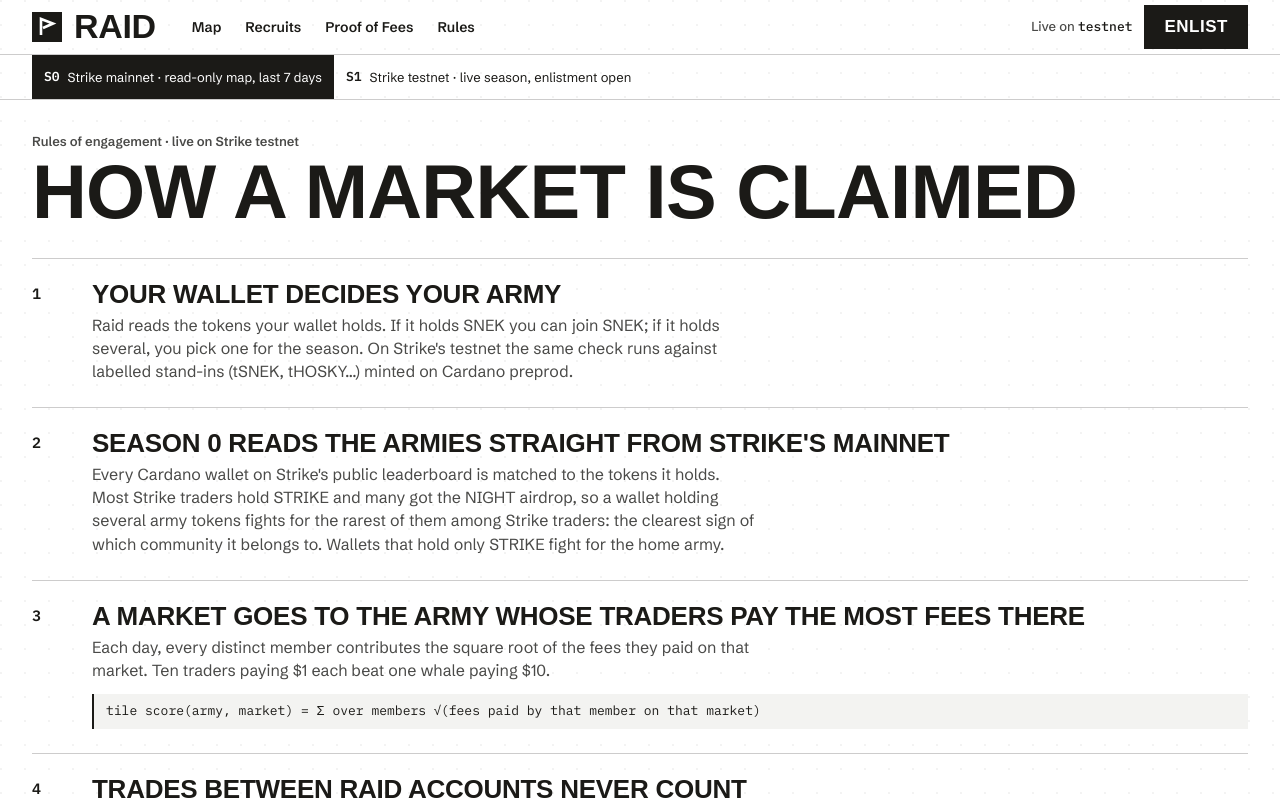
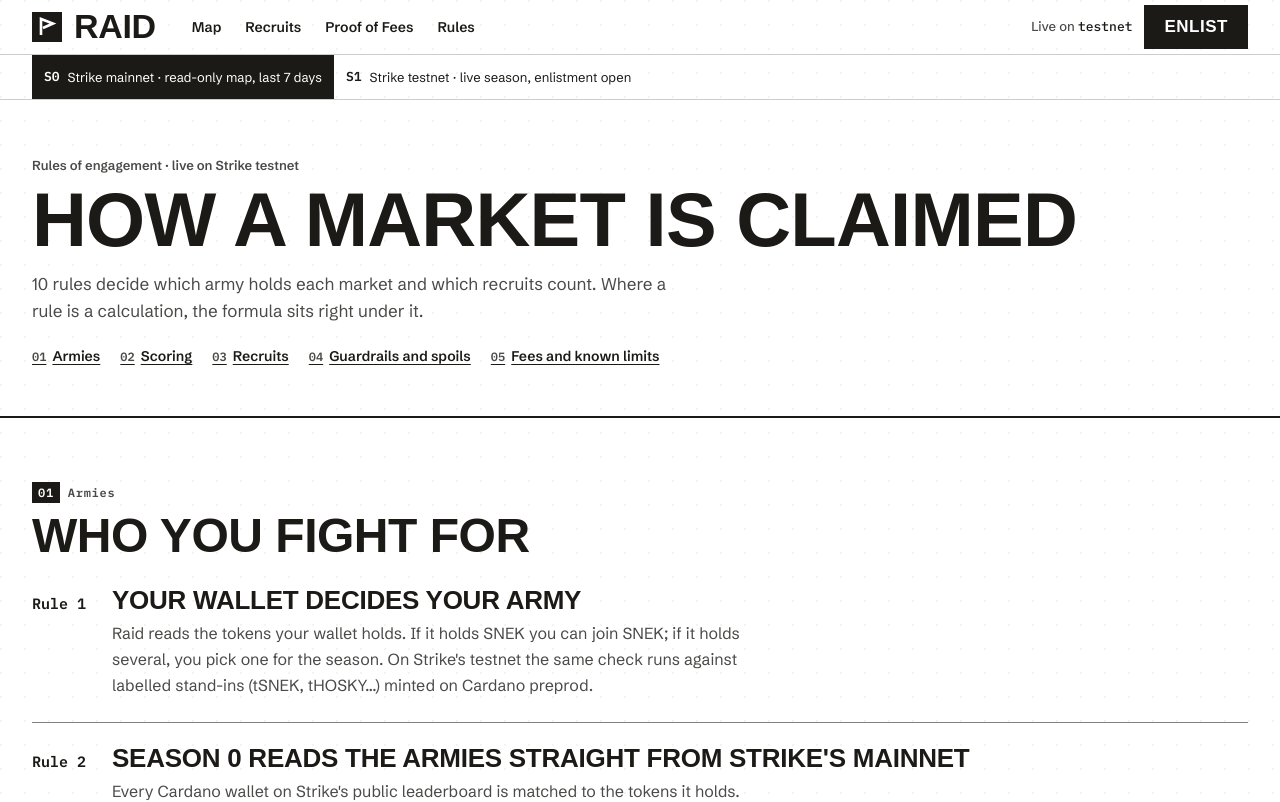
Before and after one commit to kinnuworks/raid, a Next.js app: page /rules in a window 1280 px wide. Shown: the top 802 px of the page. Built offline with nearby package versions, Linux system fonts and the light colour scheme; no server answers; a web font is replaced by a local one.

Commit message:
Shared page heads and numbered sections on rules, recruits, proof, join, trade and army pages

```diff
--- a/src/app/(site)/join/Enlist.tsx
+++ b/src/app/(site)/join/Enlist.tsx
@@ -190,7 +190,7 @@
           </div>
         )}
         {step !== "error" && step !== "done" && (
-          <div className="border border-[var(--rule-strong)] p-4 text-[14px] text-ink-2">
+          <div className="pop p-4 text-[14px] text-ink-2" style={{ "--pop-shadow": "var(--field)" } as React.CSSProperties}>
             <p className="label">What Raid checks</p>
             <ul className="mt-2 list-disc space-y-1 pl-4">
               <li>Strike links your account to this wallet.</li>
@@ -215,7 +215,7 @@
         {done ? "✓" : n}
       </span>
       <div>
-        <h2 className="display text-[26px]">{title}</h2>
+        <h3 className="display text-[26px]">{title}</h3>
         <div className="mt-2">{children}</div>
       </div>
     </li>
--- a/src/app/(site)/join/page.tsx
+++ b/src/app/(site)/join/page.tsx
@@ -5,6 +5,7 @@
 import { memberByInvite } from "@/lib/db";
 import { LIVE_NETWORK } from "@/lib/strike/config";
 import { Enlist } from "./Enlist";
+import { PageHead, Section } from "@/components/Section";
 
 async function JoinPageContent(props: PageProps<"/join">) {
   await connection();
@@ -13,15 +14,13 @@
   const recruiter = ref ? await memberByInvite(ref) : null;
   const army = recruiter ? ARMY_BY_SLUG[recruiter.army] : undefined;
   return (
-    <main className="mx-auto max-w-[1400px] px-4 pb-24 pt-8 md:px-8">
-      <p className="kicker">Enlist · Strike {LIVE_NETWORK}</p>
-      <h1 className="display mt-2 text-[clamp(40px,6vw,76px)]">{army ? `${army.ticker} wants you on the front` : "Join your army"}</h1>
-      <p className="mt-3 max-w-[60ch] text-[17px] text-ink-2">
-        Your wallet already says which communities you belong to. Pick one, sign once, and every trade you make on Strike through Raid counts for it.
-      </p>
-      <div className="mt-8">
+    <main className="pb-24">
+      <PageHead kicker={`Enlist · Strike ${LIVE_NETWORK}`} title={army ? `${army.ticker} wants you on the front` : "Join your army"}>
+        <p>Your wallet already says which communities you belong to. Pick one, sign once, and every trade you make on Strike through Raid counts for it.</p>
+      </PageHead>
+      <Section id="enlist" n={1} label="Three steps" title="Connect, pick, sign">
         <Enlist refCode={recruiter ? ref : undefined} recruiterArmy={recruiter?.army} />
-      </div>
+      </Section>
     </main>
   );
 }
--- a/src/app/(site)/proof/Recompute.tsx
+++ b/src/app/(site)/proof/Recompute.tsx
@@ -56,7 +56,8 @@
           {state === "running" ? "Fetching from Strike…" : "Recompute in my browser"}
         </button>
       </div>
-      <table className="num mt-4 w-full text-[14px]">
+      <div className="-mx-1 overflow-x-auto px-1">
+      <table className="num mt-4 w-full min-w-[520px] text-[14px] [&_td+td]:pl-4 [&_th+th]:pl-4">
         <thead>
           <tr className="label text-left">
             <th className="py-1">Army</th>
@@ -88,6 +89,7 @@
           </tr>
         </tbody>
       </table>
+      </div>
       {state === "done" && (
         <p className="mt-4">
           <span className={`stamp ${match ? "" : "reject"}`} style={match ? { color: "#9fd3b8", borderColor: "#9fd3b8" } : undefined}>
--- a/src/app/(site)/rules/page.tsx
+++ b/src/app/(site)/rules/page.tsx
@@ -1,5 +1,6 @@
 import { RECRUIT_RULES } from "@/lib/score";
 import { BUILDER_FEE_BPS, LIVE_NETWORK } from "@/lib/strike/config";
+import { PageHead, Section } from "@/components/Section";
 
 const RULES: { h: string; body: React.ReactNode; formula?: string }[] = [
   {
@@ -47,23 +48,54 @@
   },
 ];
 
+/** Rules are grouped so the page reads top to bottom: who you fight for, how ground is scored, then the limits. */
+const GROUPS: { id: string; label: string; title: string; rules: number[] }[] = [
+  { id: "armies", label: "Armies", title: "Who you fight for", rules: [0, 1] },
+  { id: "scoring", label: "Scoring", title: "How ground is won", rules: [2, 3, 4] },
+  { id: "recruits", label: "Recruits", title: "New traders count most", rules: [5] },
+  { id: "guardrails", label: "Guardrails and spoils", title: "Limits, and what the winners get", rules: [6, 7] },
+  { id: "fees", label: "Fees and known limits", title: "What Raid charges, and what it can't see", rules: [9, 8] },
+];
+
 export default function RulesPage() {
+  let n = 0;
   return (
-    <main className="mx-auto max-w-[1400px] px-4 pb-24 pt-8 md:px-8">
-      <p className="kicker">Rules of engagement · live on Strike {LIVE_NETWORK}</p>
-      <h1 className="display mt-2 text-[clamp(40px,6vw,76px)]">How a market is claimed</h1>
-      <ol className="mt-8">
-        {RULES.map((r, i) => (
-          <li key={r.h} className="grid grid-cols-[44px_1fr] gap-4 border-t border-[var(--rule)] py-6">
-            <span className="num text-[15px] font-semibold">{i + 1}</span>
-            <div>
-              <h2 className="display text-[26px]">{r.h}</h2>
-              <p className="mt-2 max-w-[68ch] text-[16px] text-ink-2">{r.body}</p>
-              {r.formula && <p className="num mt-3 border-l-2 border-ink bg-[var(--paper-2)] px-3 py-2 text-[13px]">{r.formula}</p>}
-            </div>
-          </li>
-        ))}
-      </ol>
+    <main className="pb-24">
+      <PageHead kicker={`Rules of engagement · live on Strike ${LIVE_NETWORK}`} title="How a market is claimed">
+        <p>
+          {RULES.length} rules decide which army holds each market and which recruits count. Where a rule is a calculation, the formula sits right under it.
+        </p>
+        <ol className="mt-5 flex flex-wrap gap-x-5 gap-y-2 text-[14px] text-ink">
+          {GROUPS.map((g, i) => (
+            <li key={g.id}>
+              <a href={`#${g.id}`} className="link font-semibold">
+                <span className="num mr-1.5 text-[12px] text-ink-2">{String(i + 1).padStart(2, "0")}</span>
+                {g.label}
+              </a>
+            </li>
+          ))}
+        </ol>
+      </PageHead>
+      {GROUPS.map((g, gi) => (
+        <Section key={g.id} id={g.id} n={gi + 1} label={g.label} title={g.title} band={gi % 2 === 1}>
+          <ol>
+            {g.rules.map((ri) => {
+              const r = RULES[ri];
+              n++;
+              return (
+                <li key={r.h} className="grid grid-cols-[44px_1fr] gap-4 border-t border-[var(--rule-strong)] py-6 first:border-t-0 first:pt-0 md:grid-cols-[64px_1fr]">
+                  <span className="num pt-1 text-[15px] font-semibold"><span className="hidden md:inline">Rule </span>{n}</span>
+                  <div>
+                    <h3 className="display text-[26px]">{r.h}</h3>
+                    <p className="mt-2 max-w-[68ch] text-[16px] leading-relaxed text-ink-2">{r.body}</p>
+                    {r.formula && <p className="num mt-3 max-w-[90ch] border-l-2 border-ink bg-[var(--paper-3)] px-3 py-2 text-[13px]">{r.formula}</p>}
+                  </div>
+                </li>
+              );
+            })}
+          </ol>
+        </Section>
+      ))}
     </main>
   );
 }
--- a/src/app/(site)/trade/page.tsx
+++ b/src/app/(site)/trade/page.tsx
@@ -1,12 +1,14 @@
 import { TradeShell } from "./TradeShell";
+import { PageHead } from "@/components/Section";
 
 export default function TradePage() {
   return (
-    <main className="mx-auto max-w-[1400px] px-4 pb-24 pt-8 md:px-8">
-      <p className="kicker">Field terminal</p>
-      <h1 className="display mt-2 text-[clamp(40px,5vw,64px)]">Take the field</h1>
-      <div className="mt-6">
-        <TradeShell />
+    <main className="pb-24">
+      <PageHead kicker="Field terminal" title="Take the field" />
+      <div className="border-t-2 border-ink">
+        <div className="mx-auto max-w-[1400px] px-4 pt-8 md:px-8 md:pt-10">
+          <TradeShell />
+        </div>
       </div>
     </main>
   );
--- a/src/components/EmbedSnippet.tsx
+++ b/src/components/EmbedSnippet.tsx
@@ -10,7 +10,7 @@
   return (
     <div className="mt-8">
       <p className="label">Put this army on your community&apos;s site</p>
-      <pre className="num mt-2 overflow-x-auto border border-ink bg-[var(--paper-2)] p-3 text-[12px]">{code}</pre>
+      <pre className="num mt-2 overflow-x-auto border border-ink bg-[var(--paper)] p-3 text-[12px]">{code}</pre>
       <button
         className="btn ghost mt-2"
         onClick={() => navigator.clipboard.writeText(code).then(() => (setCopied(true), setTimeout(() => setCopied(false), 1500)))}
```
Also changed, not shown: src/app/(site)/army/[slug]/page.tsx (+23 -20 lines), src/app/(site)/proof/page.tsx (+10 -7 lines), src/app/(site)/recruits/page.tsx (+17 -13 lines).
